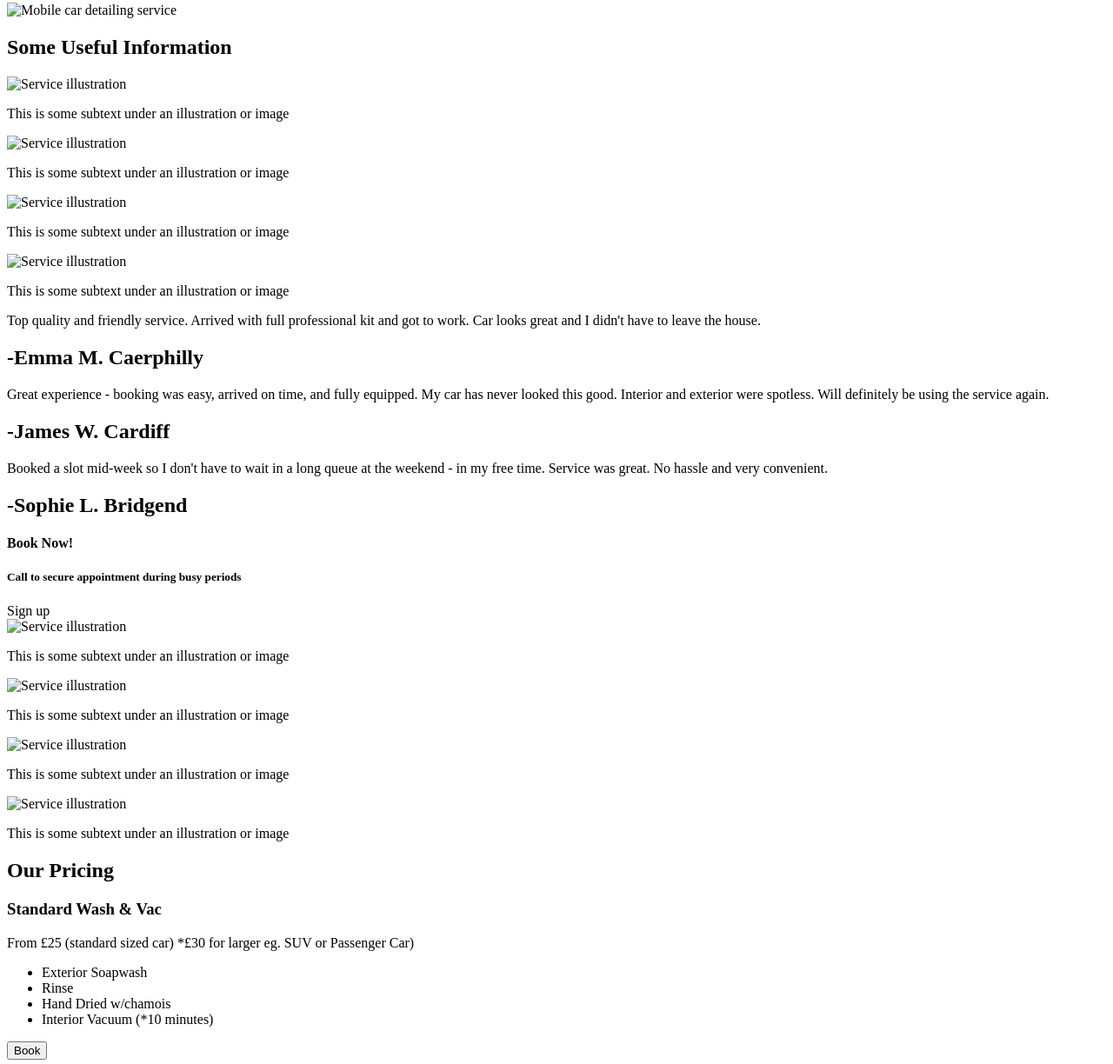
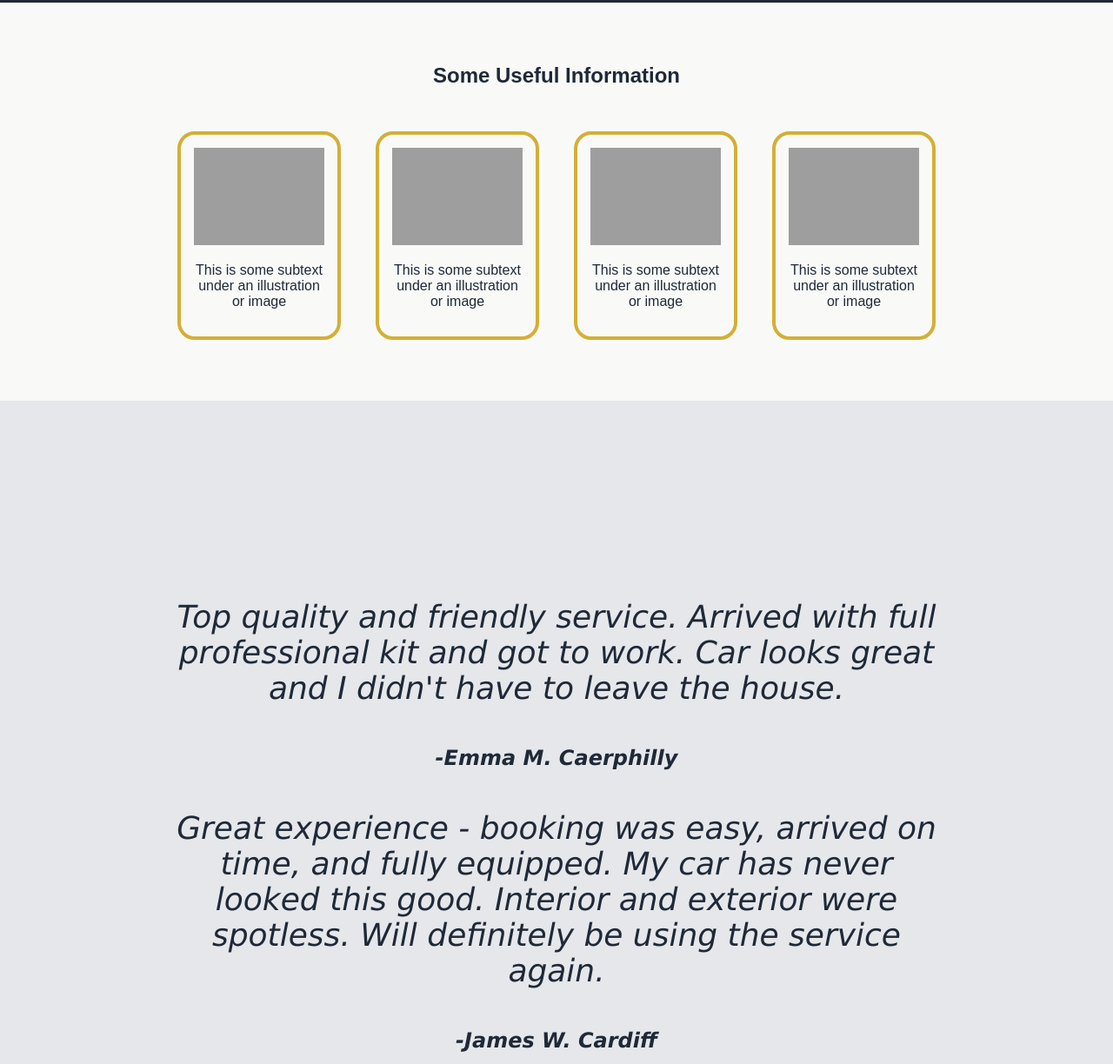
Before and after one commit to billyndroid/premier-mobile-car-care, a plain HTML site: page index.html in a window 1280 px wide. Shown: the part 570-1794 px from the top of the page at 87% size. Drawn offline with Linux system fonts and the light colour scheme; the site is published under a folder, as on GitHub Pages, so addresses that start at the root find nothing.

Commit message:
style links

```diff
--- a/index.html
+++ b/index.html
@@ -7,7 +7,7 @@
     <link rel="preconnect" href="https://fonts.googleapis.com">
     <link rel="preconnect" href="https://fonts.gstatic.com" crossorigin>
     <link href="https://fonts.googleapis.com/css2?family=Montserrat:ital,wght@0,100..900;1,100..900&family=Poppins&display=swap" rel="stylesheet">
-    <link href="/styles/style.css" rel="stylesheet">
+    <link href="styles/style.css" rel="stylesheet">
 </head>
 <body>
     <header>
@@ -39,26 +39,26 @@
             </div>
         </div>
         <div class="heroImage">
-            <img src="/assets/pexels-jarne-aerts-3175149-5693651 (1).png" alt="Mobile car detailing service">
+            <img src="assets/pexels-jarne-aerts-3175149-5693651 (1).png" alt="Mobile car detailing service">
         </div>
     </section>
 
     <section class="container">
         <h2>Some Useful Information</h2>
         <div class="itemOuter">
-            <img src="/assets/pexels-karolina-grabowska-4870692.jpg" alt="Service illustration">
+            <img src="assets/pexels-karolina-grabowska-4870692.jpg" alt="Service illustration">
             <p>This is some subtext under an illustration or image</p>
         </div>
         <div class="itemOuter">
-            <img src="/assets/pexels-karolina-grabowska-4870699.jpg" alt="Service illustration">
+            <img src="assets/pexels-karolina-grabowska-4870699.jpg" alt="Service illustration">
             <p>This is some subtext under an illustration or image</p>
         </div>
         <div class="itemOuter">
-            <img src="/assets/pexels-karolina-grabowska-4870701.jpg" alt="Service illustration">
+            <img src="assets/pexels-karolina-grabowska-4870701.jpg" alt="Service illustration">
             <p>This is some subtext under an illustration or image</p>
         </div>
         <div class="itemOuter">
-            <img src="/assets/pexels-karolina-grabowska-4870702.jpg" alt="Service illustration">
+            <img src="assets/pexels-karolina-grabowska-4870702.jpg" alt="Service illustration">
             <p>This is some subtext under an illustration or image</p>
         </div>
     </section>
@@ -88,19 +88,19 @@
 
     <section class="container3">
         <div class="itemOuter">
-            <img src="/assets/placeholder150.svg" alt="Service illustration">
+            <img src="assets/placeholder150.svg" alt="Service illustration">
             <p>This is some subtext under an illustration or image</p>
         </div>
         <div class="itemOuter">
-            <img src="/assets/placeholder150.svg" alt="Service illustration">
+            <img src="assets/placeholder150.svg" alt="Service illustration">
             <p>This is some subtext under an illustration or image</p>
         </div>
         <div class="itemOuter">
-            <img src="/assets/placeholder150.svg" alt="Service illustration">
+            <img src="assets/placeholder150.svg" alt="Service illustration">
             <p>This is some subtext under an illustration or image</p>
         </div>
         <div class="itemOuter">
-            <img src="/assets/placeholder150.svg" alt="Service illustration">
+            <img src="assets/placeholder150.svg" alt="Service illustration">
             <p>This is some subtext under an illustration or image</p>
         </div>
     </section>
@@ -199,6 +199,6 @@
         Call/email to book a valet today
     </footer>
 
-    <script src="/scripts/script.js"></script>
+    <script src="scripts/script.js"></script>
 </body>
 </html>
```
